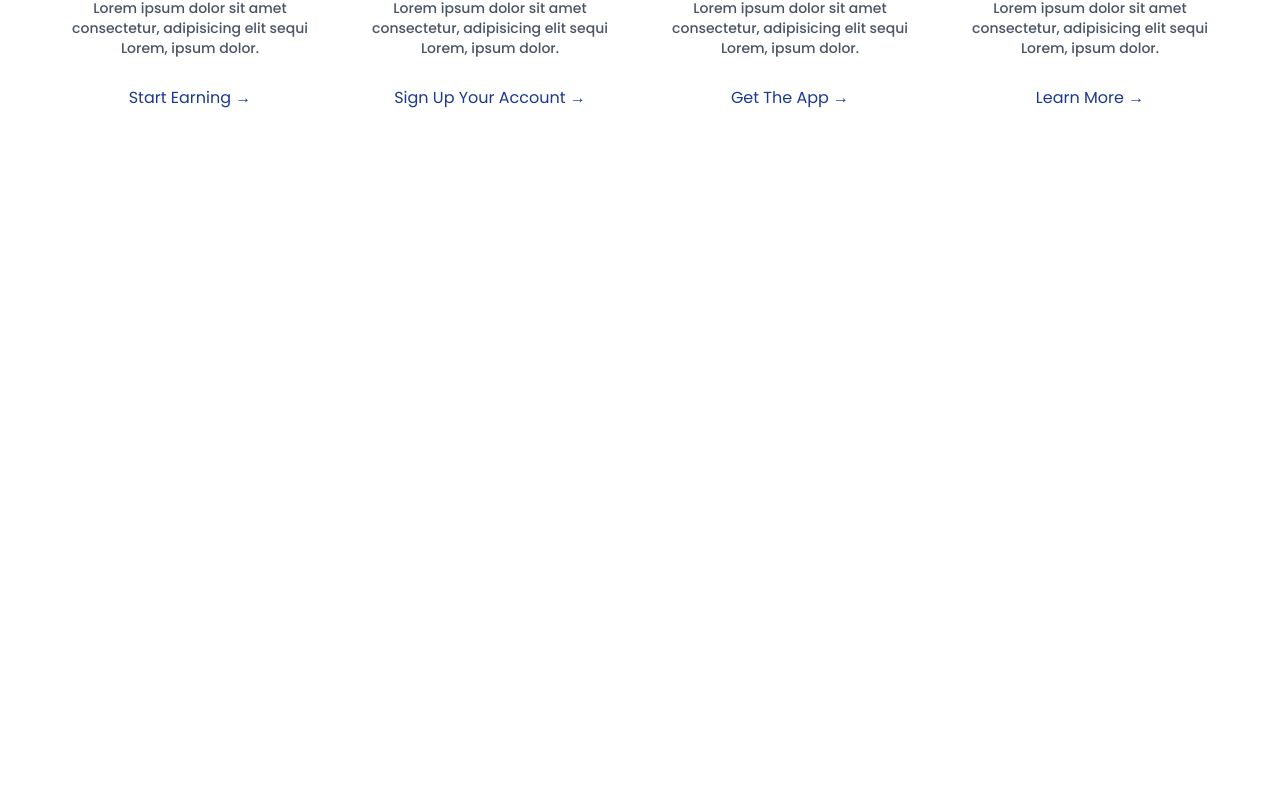
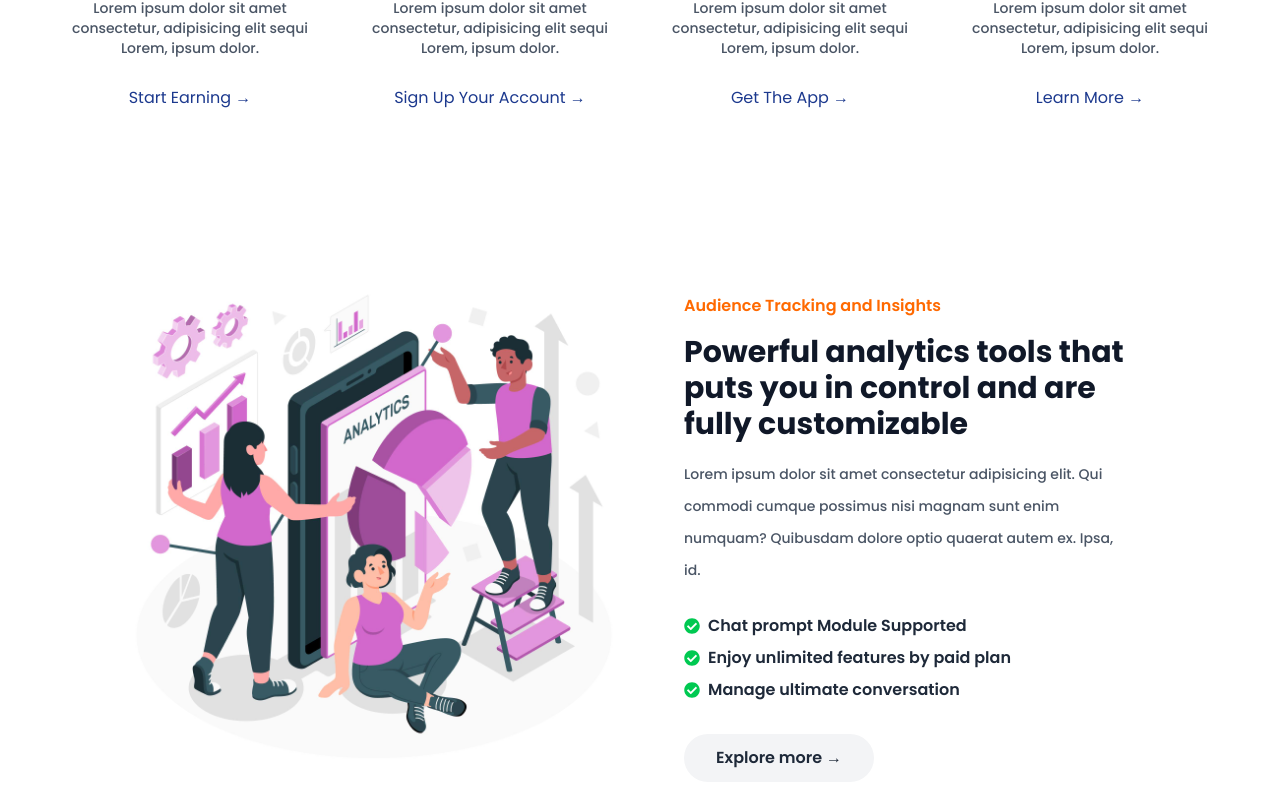
Before and after one commit to Nick-Salifu/spike-hub, a Next.js app: page / in a window 1280 px wide. Shown: the part 1154-1960 px from the top of the page. Before the commit the page ends 1328 px from the top, so only its background shows below. Built offline with nearby package versions, Linux system fonts and the light colour scheme.

Commit message:
completed the analytic section

```diff
--- /dev/null
+++ b/components/Home/Analytics/Analytics.jsx
@@ -0,0 +1,49 @@
+import Image from "next/image"
+import {FaCheckCircle} from "react-icons/fa"
+
+const Analytics = () => {
+  return (
+    <div className="pt-24 pb-16">
+        <div className="w-[95%] sm:w-[80%] mx-auto grid grid-cols-1 lg:grid-cols-2 gap-10">
+            {/* Image content */}
+            <div>
+                <Image
+                    src="/images/a.jpg"
+                    alt="image"
+                    width={500}
+                    height={500}
+                    className="object-contain"
+                />
+            </div>
+
+            {/* Text Content */}
+            <div className="p-6">
+                <h1 className="text-base font-semibold text-orange-500">
+                    Audience Tracking and Insights
+                </h1>
+                <h1 className="text-xl sm:text-2xl md:text-3xl mt-4 font-bold text-gray-900">
+                    Powerful analytics tools that puts you in control and are fully customizable
+                </h1>
+                <p className="mt-4 text-gray-600 font-medium leading-8 text-sm">Lorem ipsum dolor sit amet consectetur adipisicing elit. Qui commodi cumque possimus nisi magnam sunt enim numquam? Quibusdam dolore optio quaerat autem ex. Ipsa, id.</p>
+                <ul className="mt-7 space-y-2 text-gray-800">
+                    <li className="flex items-center font-semibold">
+                        <FaCheckCircle className="text-green-500 mr-2" />
+                        Chat prompt Module Supported
+                    </li>
+                    <li className="flex items-center font-semibold">
+                        <FaCheckCircle className="text-green-500 mr-2" />
+                        Enjoy unlimited features by paid plan
+                    </li>
+                    <li className="flex items-center font-semibold">
+                        <FaCheckCircle className="text-green-500 mr-2" />
+                        Manage ultimate conversation
+                    </li>
+                </ul>
+                <button className="mt-8 px-8 py-3 bg-gray-100 text-gray-800 font-semibold rounded-full hover:bg-blue-800 transition-all duration-200 hover:text-white">Explore more &rarr;</button>
+            </div>
+        </div>
+    </div>
+  )
+}
+
+export default Analytics
--- a/components/Home/Home.jsx
+++ b/components/Home/Home.jsx
@@ -1,3 +1,4 @@
+import Analytics from "./Analytics/Analytics"
 import Hero from "./Hero/Hero"
 import WhyChoose from "./WhyChoose/WhyChoose"
 
@@ -6,6 +7,7 @@ const Home = () => {
     <div className="overflow-hidden">
       <Hero />
       <WhyChoose />
+      <Analytics />
     </div>
   )
 }
```
